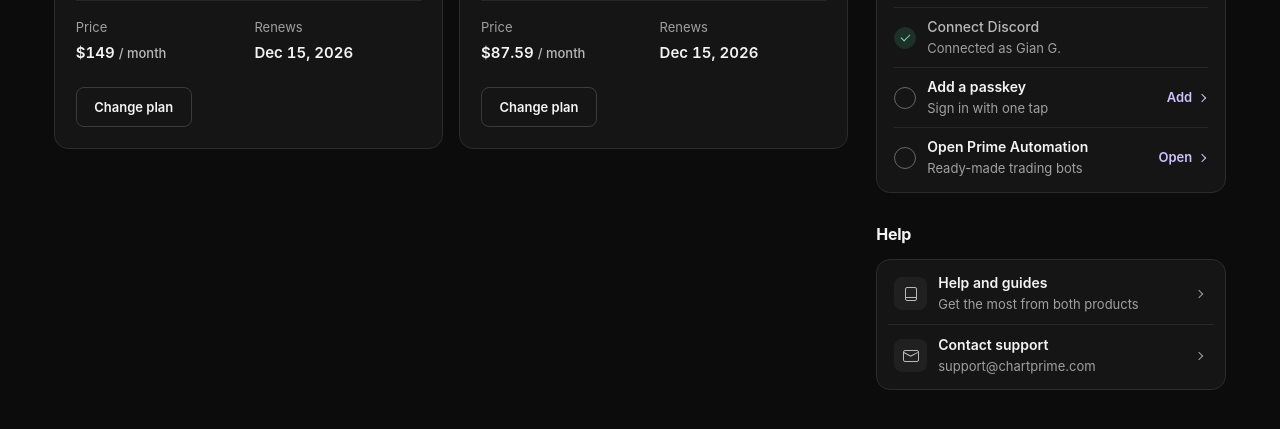
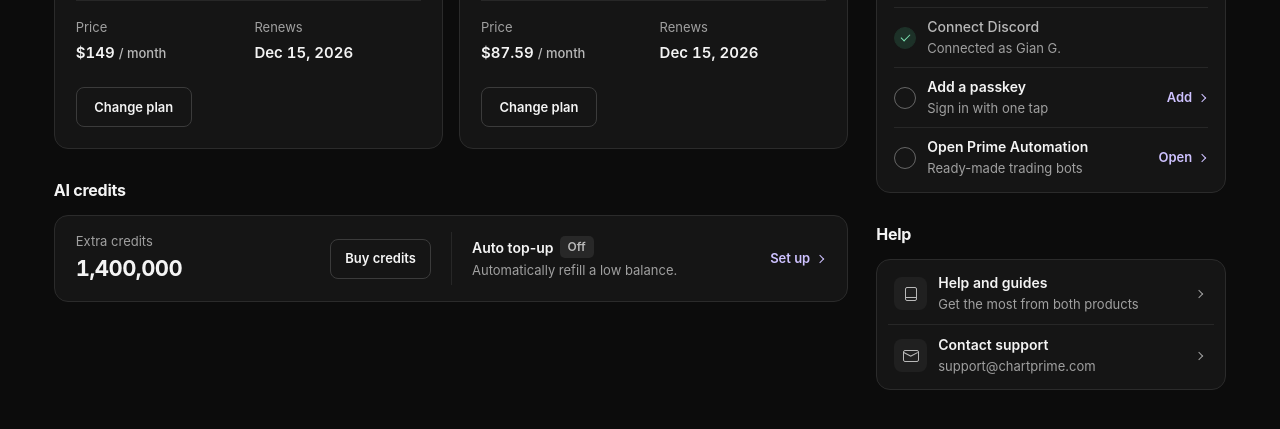
Before and after one commit to giangarone/chartprime-portal, a plain HTML site: page overview-mockup.html in a window 1280 px wide. Shown: the part 359-788 px from the top of the page. Drawn offline with Linux system fonts and the light colour scheme.

Commit message:
Add AI credits panel to overview

```diff
--- a/overview-mockup.html
+++ b/overview-mockup.html
@@ -424,7 +424,53 @@
 
     .plan-button:hover { background: var(--raised); }
 
-    .side-column { display: grid; gap: 29px; }
+    .main-column, .side-column { display: grid; gap: 29px; }
+
+    .credits-panel {
+      display: grid;
+      grid-template-columns: repeat(2, minmax(0, 1fr));
+      padding: 16px 21px;
+    }
+
+    .credits-row {
+      display: grid;
+      grid-template-columns: minmax(0, 1fr) auto;
+      align-items: center;
+      gap: 12px;
+    }
+
+    .credits-row:first-child { padding-inline-end: 20px; }
+
+    .credits-row + .credits-row {
+      padding-inline-start: 20px;
+      border-inline-start: 1px solid var(--divider);
+    }
+
+    .credits-balance dt, .credits-description {
+      color: var(--muted);
+      font-size: 0.8125rem;
+    }
+
+    .credits-balance dd {
+      font-size: 1.375rem;
+      font-weight: 650;
+      letter-spacing: -0.025em;
+      font-variant-numeric: tabular-nums;
+    }
+
+    .top-up-title {
+      display: flex;
+      flex-wrap: wrap;
+      align-items: center;
+      gap: 6px;
+      margin-bottom: 3px;
+      font-size: 0.875rem;
+      font-weight: 600;
+    }
+
+    .credits-row .plan-button { align-self: center; min-width: 0; margin-top: 0; }
+    .credits-row .text-action { min-height: 40px; padding-inline: 3px; }
+    .credits-row a { white-space: nowrap; }
 
     .setup-panel { padding: 17px 17px 5px; }
 
@@ -596,8 +642,15 @@
       main { padding-block: 33px 44px; }
       h1 { font-size: 1.875rem; }
       .welcome { margin-bottom: 29px; }
-      .overview-grid, .side-column { gap: 25px; }
+      .overview-grid, .main-column, .side-column { gap: 25px; }
       .product-grid, .side-column { grid-template-columns: minmax(0, 1fr); }
+      .credits-panel { grid-template-columns: minmax(0, 1fr); }
+      .credits-row:first-child { padding: 0 0 12px; }
+      .credits-row + .credits-row {
+        padding: 12px 0 0;
+        border-inline-start: 0;
+        border-top: 1px solid var(--divider);
+      }
     }
 
     @media (max-width: 25rem) {
@@ -657,6 +710,7 @@
     </header>
 
     <div class="overview-grid">
+      <div class="main-column">
         <section aria-labelledby="products-heading">
           <div class="section-heading">
             <h2 id="products-heading">Products</h2>
@@ -707,6 +761,31 @@
             </article>
           </div>
         </section>
+
+        <section aria-labelledby="credits-heading">
+          <div class="section-heading">
+            <h2 id="credits-heading">AI credits</h2>
+          </div>
+          <div class="panel credits-panel">
+            <div class="credits-row">
+              <dl class="credits-balance">
+                <dt>Extra credits</dt>
+                <dd>1,400,000</dd>
+              </dl>
+              <a class="plan-button" href="plans-mockup.html#ai-credits">Buy credits</a>
+            </div>
+            <div class="credits-row">
+              <div>
+                <h3 class="top-up-title">Auto top-up <span class="plan-tag">Off</span></h3>
+                <p class="credits-description">Automatically refill a low balance.</p>
+              </div>
+              <a class="text-action" href="auto-top-up-mockup.html" aria-label="Set up auto top-up">
+                Set up <span class="chevron" aria-hidden="true"></span>
+              </a>
+            </div>
+          </div>
+        </section>
+      </div>
 
       <aside class="side-column" aria-label="Setup and help">
         <section aria-labelledby="setup-heading">
```
Lines whose indentation alone changed are shown as unchanged.
